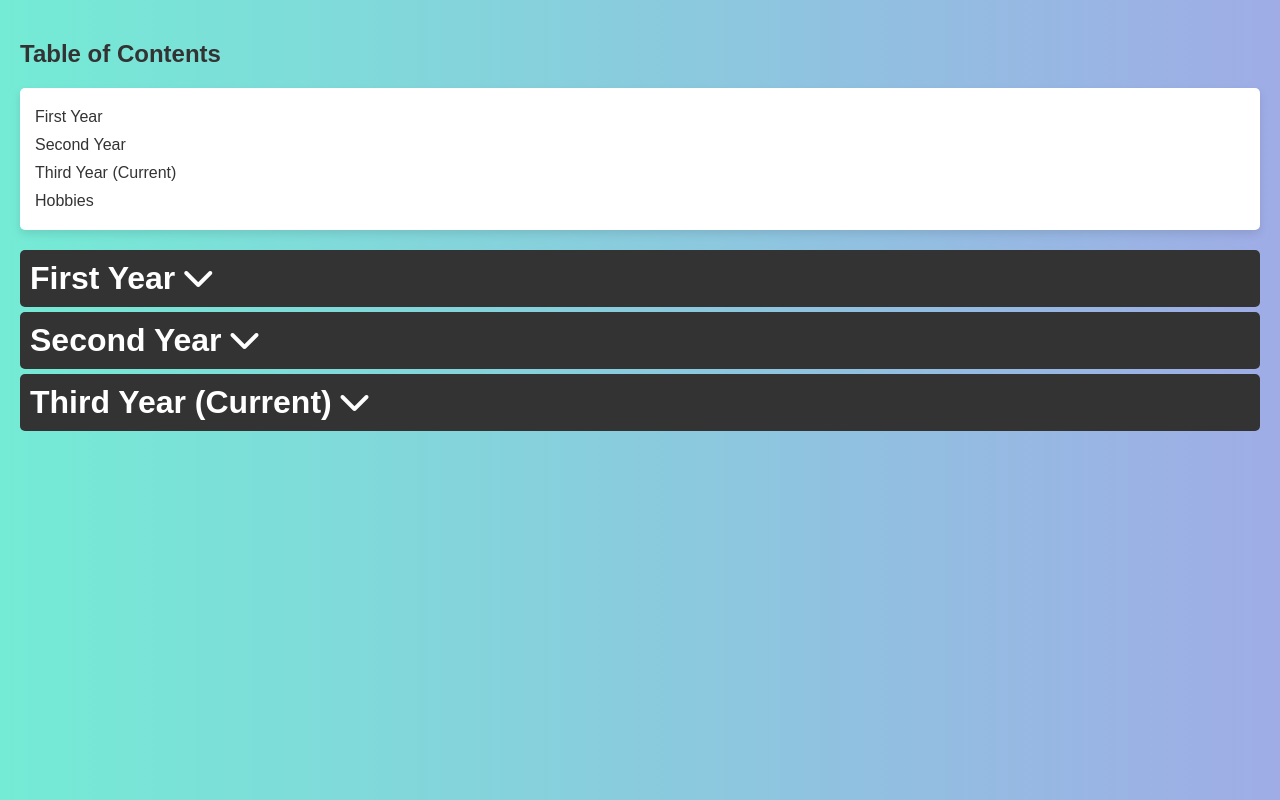
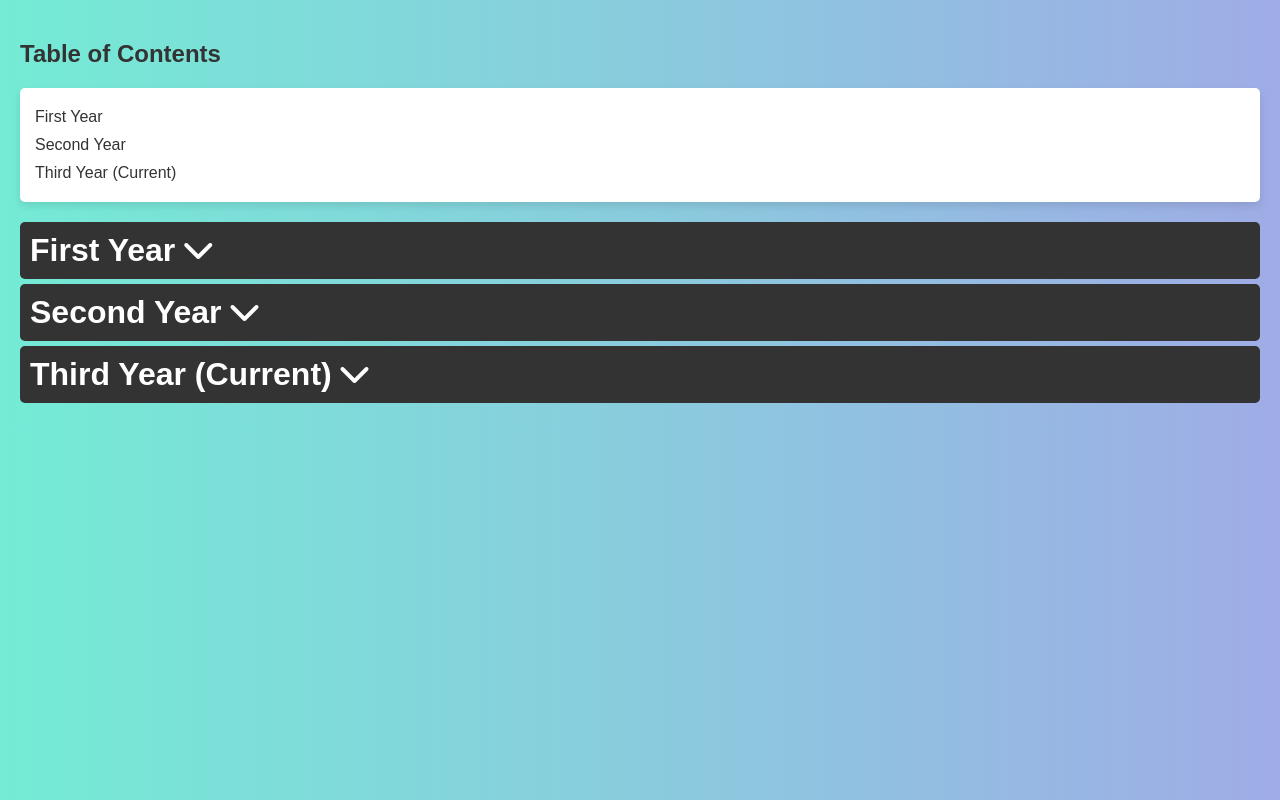
Before and after one commit to aishvarya252/Frontend_WE_assignment, a plain HTML site: page index.html in a window 1280 px wide. Drawn offline with Linux system fonts and the light colour scheme.

Commit message:
modified content

```diff
--- a/index.html
+++ b/index.html
@@ -61,7 +61,6 @@
         <a href="#first-year">First Year</a>
         <a href="#second-year">Second Year</a>
         <a href="#third-year">Third Year (Current)</a>
-        <a href="#hobbies">Hobbies</a>
     </div>
 
     <h1 id="first-year">First Year <i class="fas fa-chevron-down"></i></h1>
```
